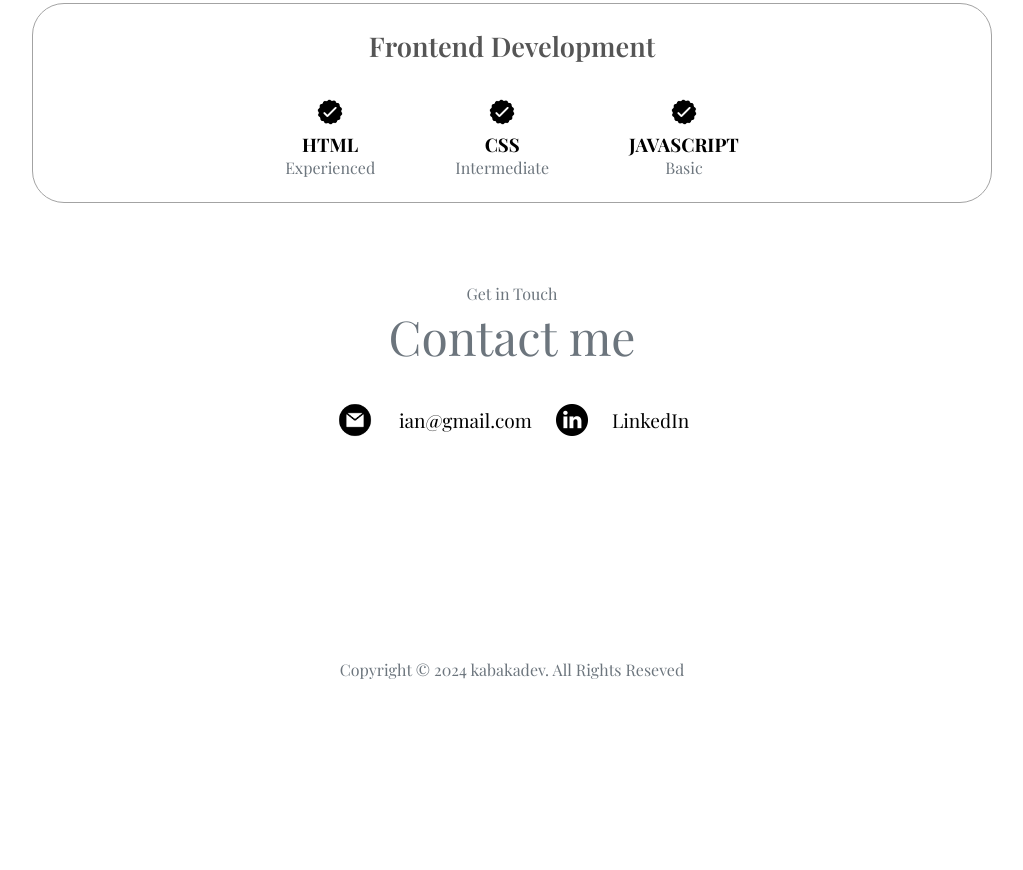
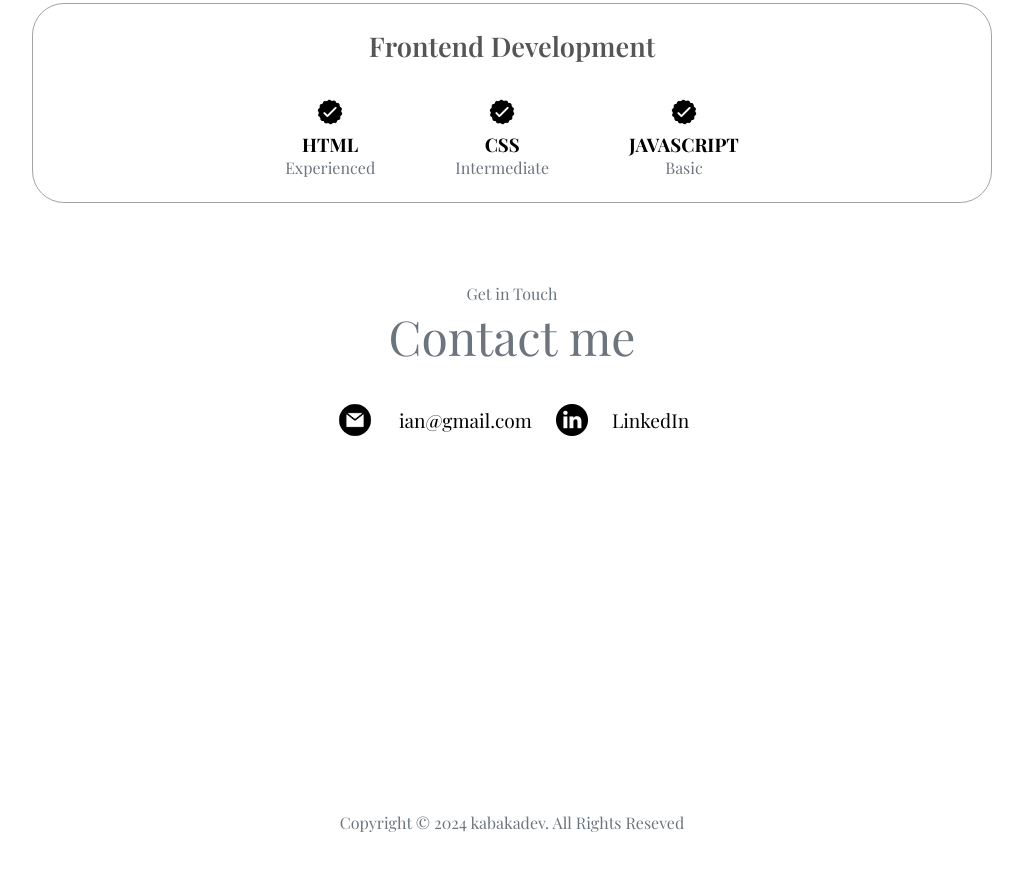
Before and after one commit to kabakadev/personal_portfolio, a plain HTML site: page index.html in a window 1280 px wide. Shown: the part 1671-2541 px from the top of the page, without its empty margins (128-1151 px from the left). Before the commit the page ends 2351 px from the top, so only its background shows below. Drawn offline with nearby package versions, Linux system fonts and the light colour scheme; a web font is replaced by a local one.

Commit message:
centers footer

```diff
--- a/css/styles.css
+++ b/css/styles.css
@@ -308,13 +308,13 @@ p > span {
 }
 /* footer section */
 footer {
-  height: 26vh;
+  height: calc(100vh - 100px);
   margin: 0 1rem;
 }
 .footer-flex {
   display: flex;
   justify-content: center;
-  align-items: end;
+  align-items: center;
 }
 footer p {
   text-align: center;
```
